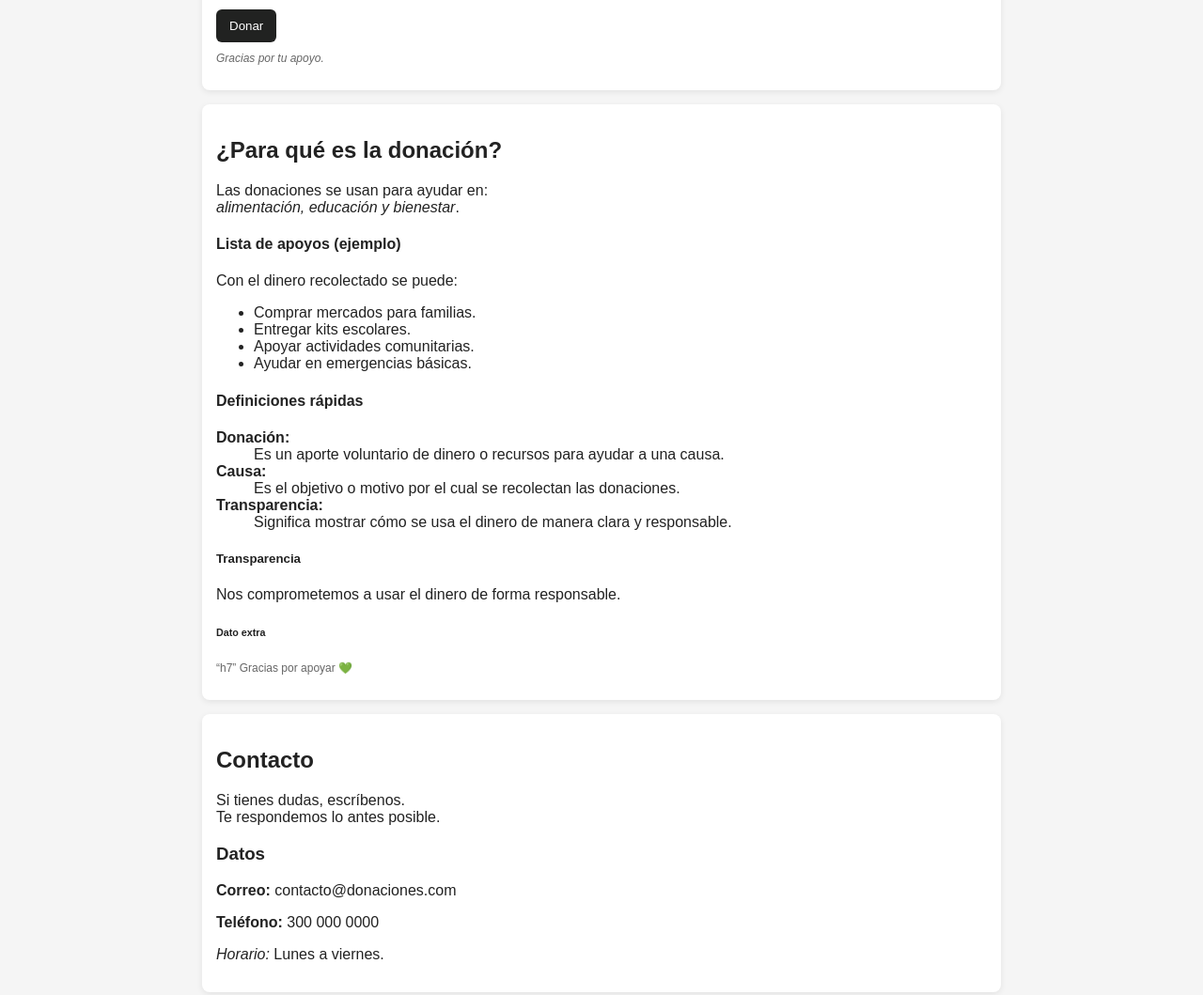
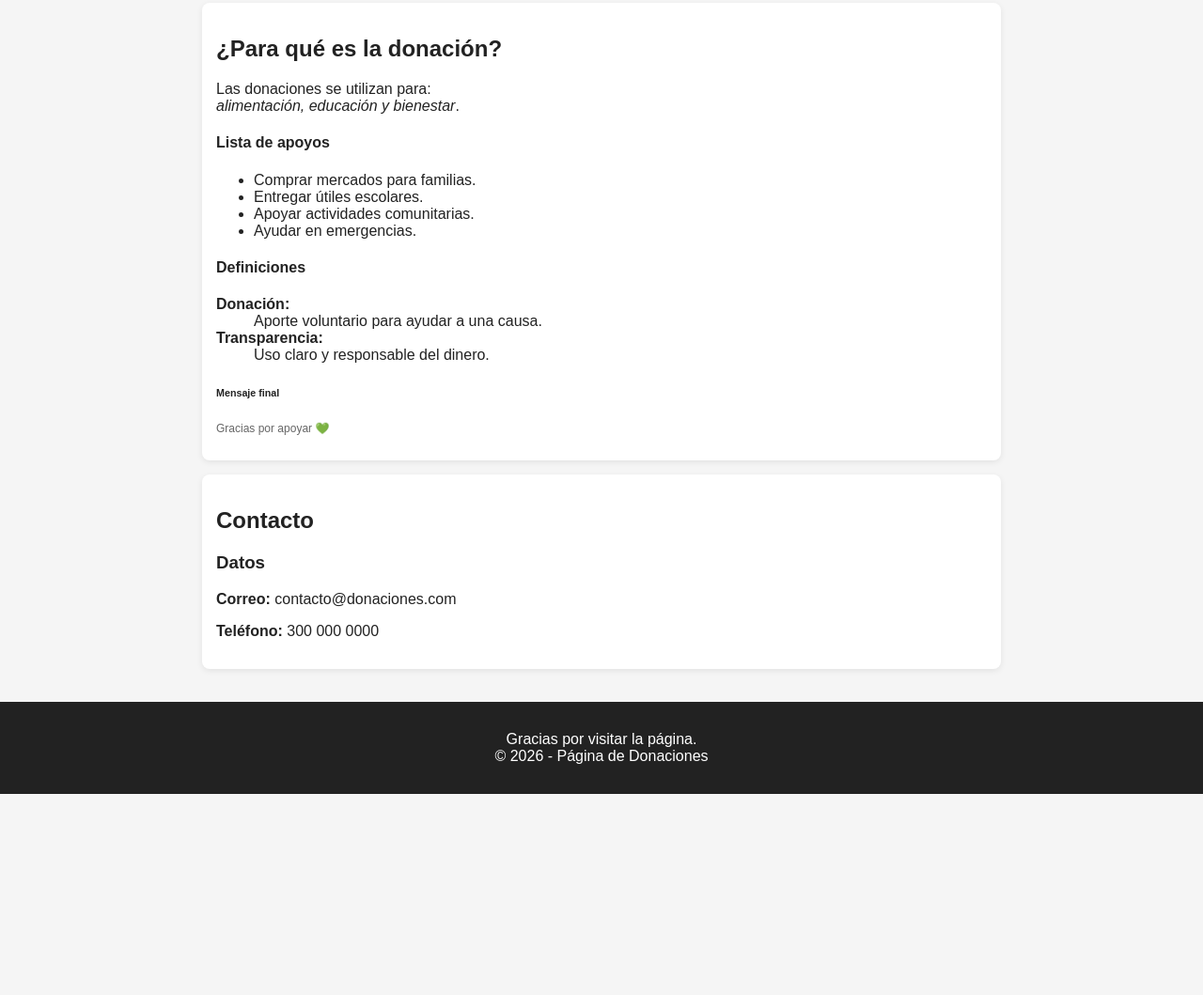
Before and after one commit to ingalejandrotibaduiza-ai/Pagina-Donaciones, a plain HTML site: page index.html in a window 1280 px wide. Shown: the part 718-1777 px from the top of the page at 94% size. After the commit the page ends 1563 px from the top, so only its background shows below. Drawn offline with Linux system fonts and the light colour scheme.

Commit message:
Primera entrega Ingenieria Web

```diff
--- a/index.html
+++ b/index.html
@@ -4,13 +4,14 @@
     <meta charset="UTF-8">
     <meta name="viewport" content="width=device-width, initial-scale=1.0">
     <title>Página de Donaciones</title>
-  <link rel="stylesheet" href="styles.css">
+
+    <link rel="stylesheet" href="styles/styles.css">
 </head>
 
 <body>
 
 <header>
-    <img src="imagen1.jpg" alt="Descripción">
+    <img src="imagen1.jpg" alt="Imagen donación" width="150">
     <h1>Donaciones para una buena causa</h1>
     <p>
         Bienvenido a nuestra página de donaciones.<br>
@@ -31,12 +32,12 @@
     <h2>Haz una donación</h2>
     <p>
         Puedes elegir un monto y apoyarnos.<br>
-        <b>Cualquier valor sirve</b> y suma para la causa.
+        <b>Cualquier valor sirve</b> para ayudar.
     </p>
 
     <article>
         <h3>Formulario de donación</h3>
-        <p>Completa los datos y dale clic en “Donar”.</p>
+        <p>Completa los datos y presiona el botón.</p>
 
         <form id="form-donacion">
             <label for="monto">Monto:</label><br>
@@ -49,8 +50,7 @@
         </form>
 
         <p class="nota">
-          <i>Gracias por tu apoyo.</i>
-        </p>
+
     </article>
 </section>
 
@@ -58,51 +58,41 @@
     <h2>¿Para qué es la donación?</h2>
 
     <p>
-        Las donaciones se usan para ayudar en:<br>
+        Las donaciones se utilizan para:<br>
         <em>alimentación, educación y bienestar</em>.
     </p>
 
-      <h4>Lista de apoyos (ejemplo)</h4>
-      <p>Con el dinero recolectado se puede:</p>
+    <h4>Lista de apoyos</h4>
 
     <ul>
         <li>Comprar mercados para familias.</li>
-        <li>Entregar kits escolares.</li>
+        <li>Entregar útiles escolares.</li>
         <li>Apoyar actividades comunitarias.</li>
-        <li>Ayudar en emergencias básicas.</li>
+        <li>Ayudar en emergencias.</li>
     </ul>
 
-      <h4>Definiciones rápidas</h4>
+    <h4>Definiciones</h4>
+
     <dl>
         <dt><b>Donación:</b></dt>
-        <dd>Es un aporte voluntario de dinero o recursos para ayudar a una causa.</dd>
-
-        <dt><b>Causa:</b></dt>
-        <dd>Es el objetivo o motivo por el cual se recolectan las donaciones.</dd>
+        <dd>Aporte voluntario para ayudar a una causa.</dd>
 
         <dt><b>Transparencia:</b></dt>
-        <dd>Significa mostrar cómo se usa el dinero de manera clara y responsable.</dd>
+        <dd>Uso claro y responsable del dinero.</dd>
     </dl>
 
-      <h5>Transparencia</h5>
-      <p>Nos comprometemos a usar el dinero de forma responsable.</p>
+    <h6>Mensaje final</h6>
+    <p class="h7">Gracias por apoyar 💚</p>
 
-      <h6>Dato extra</h6>
-      <p class="h7">“h7” Gracias por apoyar 💚</p>
 </section>
 
 <section id="contacto">
     <h2>Contacto</h2>
-      <p>
-        Si tienes dudas, escríbenos.<br>
-        Te respondemos lo antes posible.
-      </p>
 
     <article>
         <h3>Datos</h3>
         <p><strong>Correo:</strong> contacto@donaciones.com</p>
         <p><strong>Teléfono:</strong> 300 000 0000</p>
-        <p><i>Horario:</i> Lunes a viernes.</p>
     </article>
 </section>
 
@@ -115,6 +105,7 @@
     </p>
 </footer>
 
-  <script src="script.js"></script>
+<script src="script/script.js"></script>
+
 </body>
 </html>
```
Also changed, not shown: script/script.js (renamed from script.js), styles/styles.css (renamed from styles.css). Lines whose indentation alone changed are shown as unchanged.
